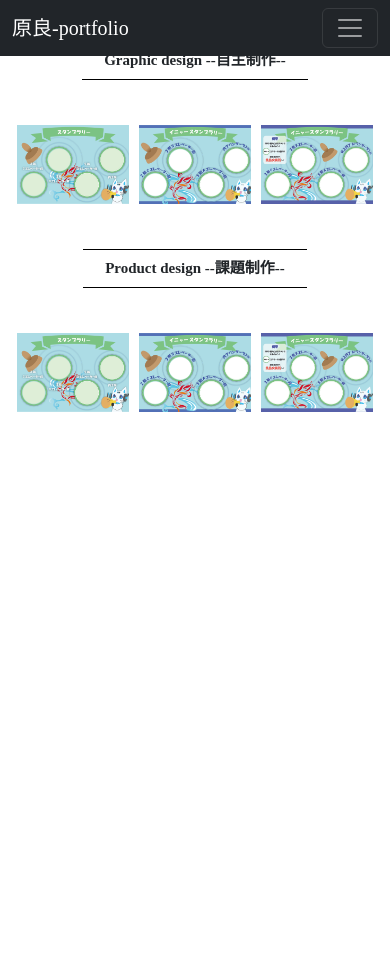
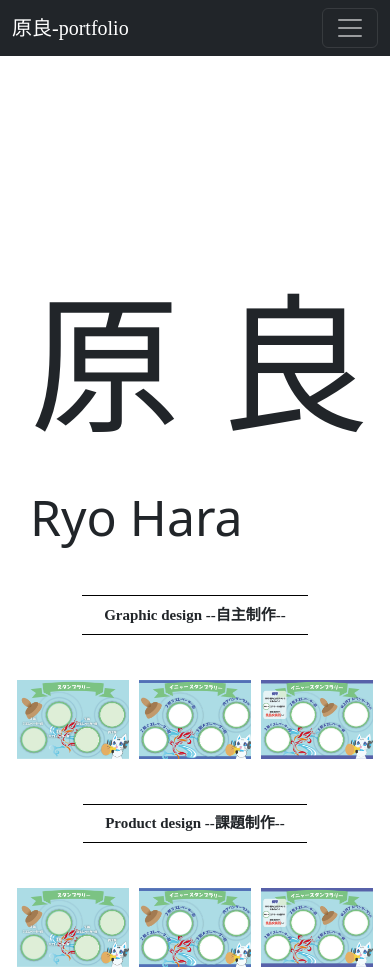
Before and after one commit to s1f10230051/h.Ryo_portfolio, a plain HTML site: page index.html in a window 390 px wide. Before the commit the page ends 844 px from the top, so only its background shows below. Drawn offline with nearby package versions, Linux system fonts and the light colour scheme.

Commit message:
自己紹介の追加

```diff
--- a/index.css
+++ b/index.css
@@ -1,6 +1,22 @@
 body {
     margin: 0;
     font-family:'Times New Roman', Times, serif;
+}
+
+.name-box {
+    display: flex;
+}
+
+.name {
+    font-size: 200px;
+    margin-top: 250px;
+    margin-left: 30px;
+}
+
+.name-alp {
+    font-size: 80px;
+    margin-top: 400px;
+    margin-left: 30px;
 }
 
 img {
@@ -116,4 +132,19 @@ nav ul li a {
         font-size: 15px;
         padding: 10px;
     }
+
+    .name-box {
+        display: inline;
+    }
+
+    .name-alp {
+        font-size: 50px;
+        margin-top: 5px;
+        margin-left: 30px;
+    }
+
+    .name {
+        font-size: 150px;
+        margin-top: 250px;
+    }
 }
--- a/index.html
+++ b/index.html
@@ -28,11 +28,14 @@
         </div>
     </nav>
 
-
-
-
-
-
+    <div class =name-box>
+        <div class="name">
+            原 良
+        </div>
+        <div class="name-alp">
+            Ryo Hara
+        </div>
+    </div>
 
 
 
```
Also changed, not shown: img/表紙.png (added).
